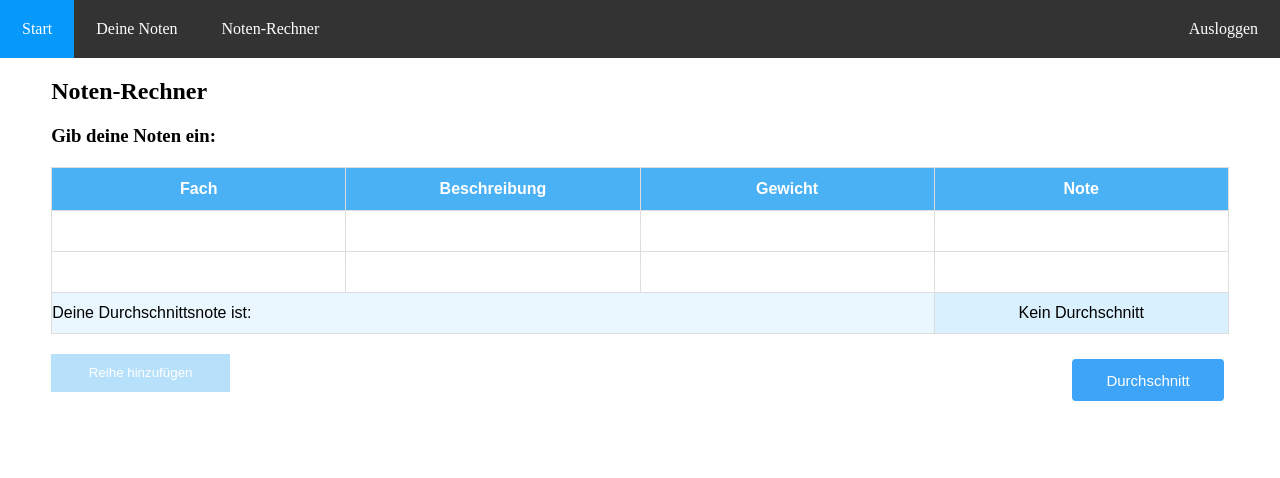
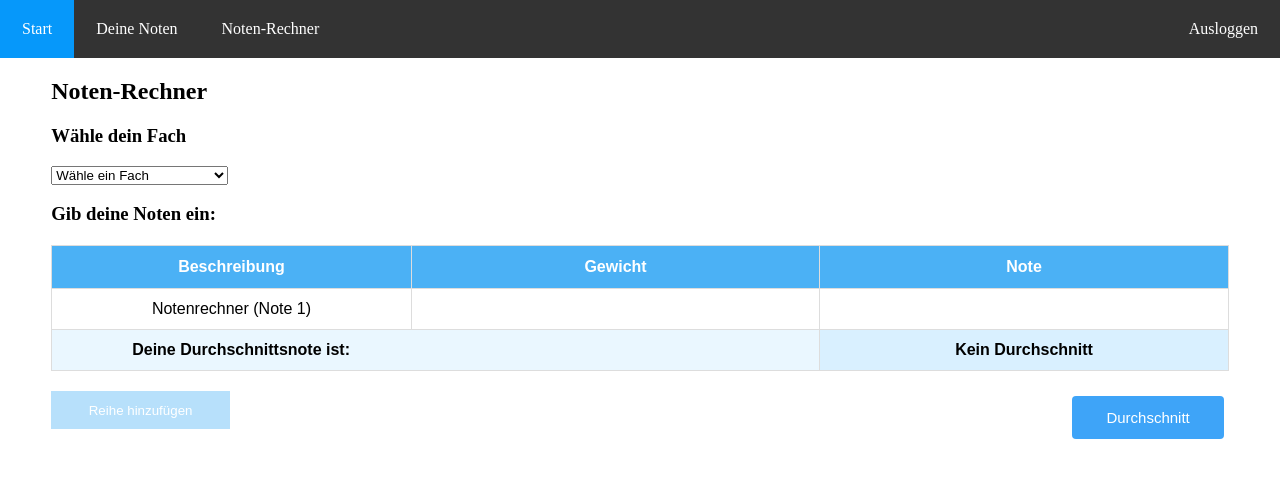
Before and after one commit to edcod3/gradereactjs, a React (Create React App) app in the folder client/: page /calculator in a window 1280 px wide. Both pictures are taken after a click on the button "Durchschnitt". Shown: the top 478 px of the page. Built offline with nearby package versions, Linux system fonts and the light colour scheme.

Commit message:
Added subject selection to grade calculator

```diff
--- a/client/src/App.js
+++ b/client/src/App.js
@@ -6,6 +6,7 @@ import Login from './login';
 import Home from './home';
 import Subject from './subject';
 import Calculator from './notenrechner'
+import { subjtables } from './utils/scripts'
 
 function App() {
 
@@ -13,7 +14,8 @@ function App() {
   axios.defaults.withCredentials = true;
 
   const [loggedIn, setloggedIn] = useState(false)
-  const tables = ["app_development","economics","english","finances","french","german","history","mathematics","sports","system_technology"];
+  const tables = subjtables
+  //const tables = ["app_development","economics","english","finances","french","german","history","mathematics","sports","system_technology"];
 //  const [redirect, setRedirect] = useState("/login")
 
   useEffect(() => {
--- a/client/src/assets/styles.css
+++ b/client/src/assets/styles.css
@@ -489,7 +489,9 @@ table .edit-td {
 
 .none {
   background-color: white !important;
-  border: none !important;
+  /*border: none !important;*/
+  border-bottom-color: white !important;
+  border-left-color: white !important;
 }
 
 .ungenügend {
@@ -662,7 +664,9 @@ table .edit-td {
 
 #inputTable input {
   background-color: rgba(255, 255, 255, 0.1);
-  width: 100%;
+  text-align: center;
+  width: 99%;
+  height: 38px;
   margin: 0;
   border: none;
 }
@@ -676,6 +680,12 @@ table .edit-td {
   height: 40px;
 }
 
+#inputTable .subjdata {
+  background-color: rgba(255, 255, 255, 0.6);
+  color: black;
+  opacity: 0.7;
+}
+
 .average {
   color: black;
   display: none;
@@ -686,8 +696,14 @@ table .edit-td {
   background-color: #eaf7ff !important;
   color: black;
 }
+#calc_avg_desc p {
+  margin: 0;
+  padding-left: 80px;
+  font-weight: 600;
+}
 
 #calc_avg_grade {
   color: black;
   background-color: #d9f0ff !important;
+  font-weight: 600;
 }
--- a/client/src/notenrechner.js
+++ b/client/src/notenrechner.js
@@ -1,16 +1,24 @@
 import React, {useState} from 'react'
+import axios from 'axios'
 //import {useRef} from 'react'
 //import TInput from "./redundatn/calcInput";
 import CalcGradeAvg from './utils/calcgrade.js'
+import {subjtables, SubjName, SessionLogout} from './utils/scripts'
 
 export default function Calculator() {
+
+    //Enable express-session persistence
+    axios.defaults.withCredentials = true;
+
     const [gradeVal, setgradeVal] = useState({avg: 0, points: 'Keine Punkte'})
     //const gradeInps = useRef({})
     //const [gradeInputs, setgradeInputs] = useState([])
     //const [weightInputs, setweightInputs] = useState([])
-    const [displayGrade, setDG] = useState(false);
-    const [rows, setRows] = useState([{id: 1, weight: '', grade: ''}, {id: 2, weight: '', grade: ''}])
+    const [displayGrade, setDG] = useState(false)
+    const intialRows = [{id: 1, weight: '', grade: ''}]
+    const [rows, setRows] = useState(intialRows)
     const [addval, calcval]=["Reihe hinzufügen", "Calculate Grade!"]
+    const tables = subjtables
 
     /*const GetVals = () => {
         const ValArray = [];
@@ -64,45 +72,75 @@ export default function Calculator() {
     }*/
 
     function AddRow() {
+        let lastrowid = rows.length - 1
+        let newrow = rows[lastrowid].id + 1
         setRows(prevRows => {
-            return [...prevRows, {id: rows.length + 1, weight: '', grade: ''}]
+            return [...prevRows, {id: newrow, weight: '', grade: ''}]
         })
     }
 
     /* To-Do:
-            - Add weight inclusion for grade calculation
+            - Add weight inclusion for grade calculation -> Done
             - Implement Selection of subjects to prefill input rows
-            - Replace useRef with useState OR understand how useRef works and implement properly
     */
+    function GetSubjData(event) {
+      console.log(`${event.target.value}`)
+      if (`${event.target.value}` !== "" ) {
+        const subj_url = 'http://localhost:8000/' + event.target.value
+        axios.get(subj_url, {headers: {'Content-Type': 'application/json'}})
+        .then(res => {
+          const newarray = res.data.response.concat(intialRows)
+          setRows(newarray)
+        })
+        .catch(err => SessionLogout(err))
+      } else {
+        setRows(intialRows)
+      }
+    }
 
     return (
         <div id="calc_wrapper" className="wrapper">
         <h2>Noten-Rechner</h2>
+        <h3>Wähle dein Fach</h3>
+        <select id="subjects" onChange={GetSubjData}>
+          <option value="">Wähle ein Fach</option>
+          {tables.map(subj => {
+            return(<option key={subj} value={subj}>{SubjName(subj)}</option>)
+          })}
+        </select>
+        <br />
         <h3>Gib deine Noten ein:</h3>
         <table id="inputTable">
         <tbody id="TableBody">
             <tr>
-                <th>Fach</th>
                 <th>Beschreibung</th>
                 <th>Gewicht</th>
                 <th>Note</th>
             </tr>
             {rows.map(row => {
-                return(<tr key={"row" + row.id}>
-                        <td><input type="text" id={"subj" + row.id}></input></td>
-                        <td><input type="text" id={"desc" + row.id}></input></td>
-                        <td><input type="text" id={"weight" + row.id} value={row.weight} onChange={SetGrade("weight", row.id)}></input></td>
-                        <td><input type="text" id={"grade" + row.id} value={row.grade} onChange={SetGrade("grade", row.id)}></input></td>
-                    </tr>
-            )})}
+                      console.log(row)
+                      if (row.desc) {
+                        return(<tr key={"row" + row.id} className="subjdata">
+                          <td>{row.desc}</td>
+                          <td>{row.weight}</td>
+                          <td>{row.grade}</td>
+                          </tr>
+                        )
+                      } else {
+                        return(<tr key={"row" + row.id}>
+                          <td style={{color: "black"}}>{`Notenrechner (Note ${row.id})`}</td>
+                          <td><input type="text" id={"weight" + row.id} value={row.weight} onChange={SetGrade("weight", row.id)}></input></td>
+                          <td><input type="text" id={"grade" + row.id} value={row.grade} onChange={SetGrade("grade", row.id)}></input></td>
+                        </tr>
+              )}})}
         </tbody>
         <tfoot className="average" id="average_tfoot" style={displayGrade ? {"display": "table-footer-group"}: {"display": "none"} }>
         <tr>
-            <td colSpan="3" id="calc_avg_desc">Deine Durchschnittsnote ist: </td>
+            <td colSpan="2" id="calc_avg_desc"><p>Deine Durchschnittsnote ist: </p></td>
             <td id="calc_avg_grade">{(!gradeVal.avg) ? "Kein Durchschnitt" : gradeVal.avg.toFixed(2)}</td>
         </tr>
         <tr className="average">
-              <td id="calc_pts_desc" colSpan="3">Punkte:</td>
+              <td id="calc_pts_desc" colSpan="2">Punkte:</td>
               <td id="calc_points" className={(gradeVal.points < 0) ? "failed td_points" : "td_points"}>{gradeVal.points}</td>
         </tr>
         </tfoot>
--- a/client/src/utils/scripts.js
+++ b/client/src/utils/scripts.js
@@ -38,3 +38,5 @@ export function SessionLogout(err) {
         console.log(err.response.data)
     }
 }
+
+export const subjtables = ["app_development","economics","english","finances","french","german","history","mathematics","sports","system_technology"]
```
